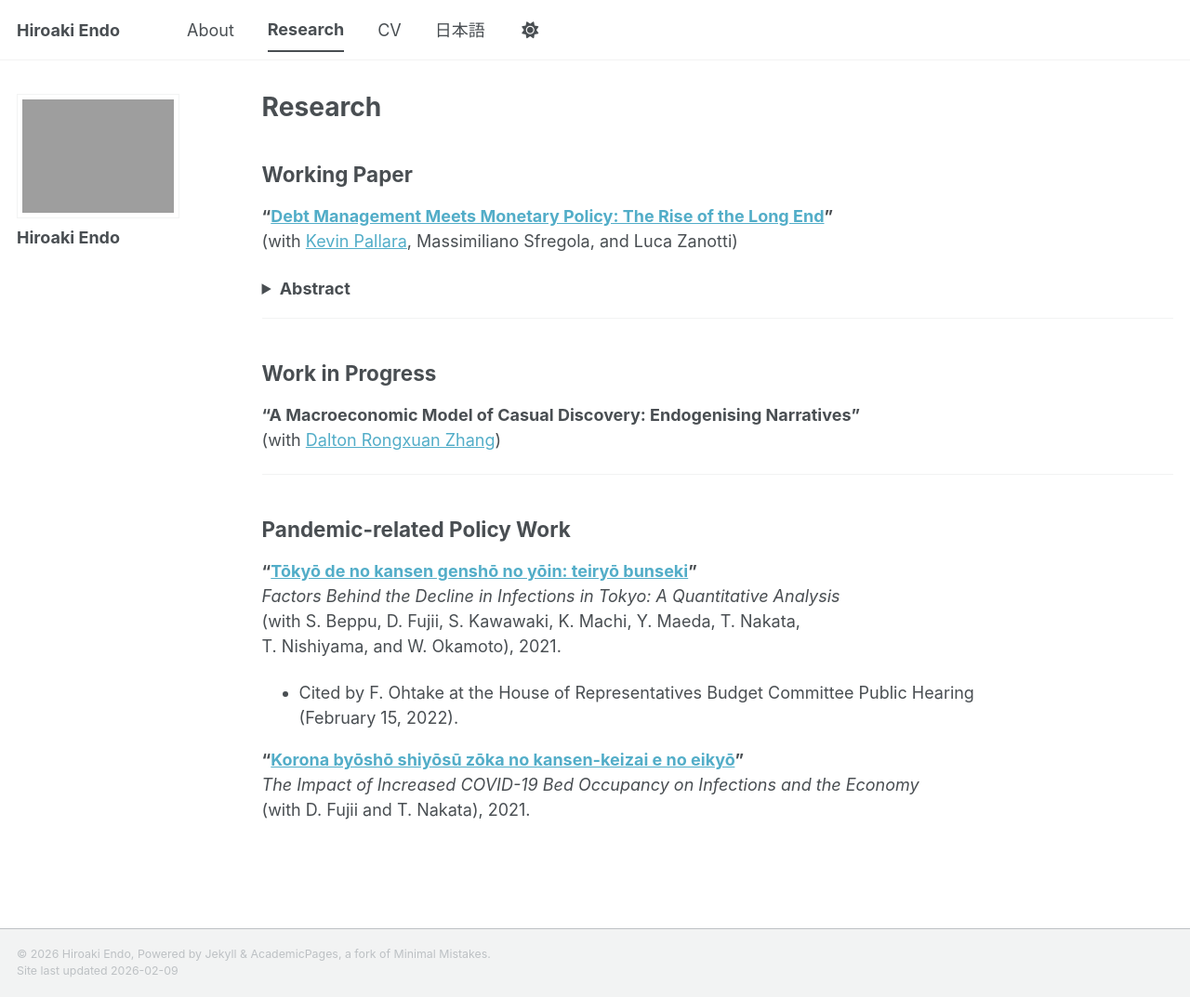
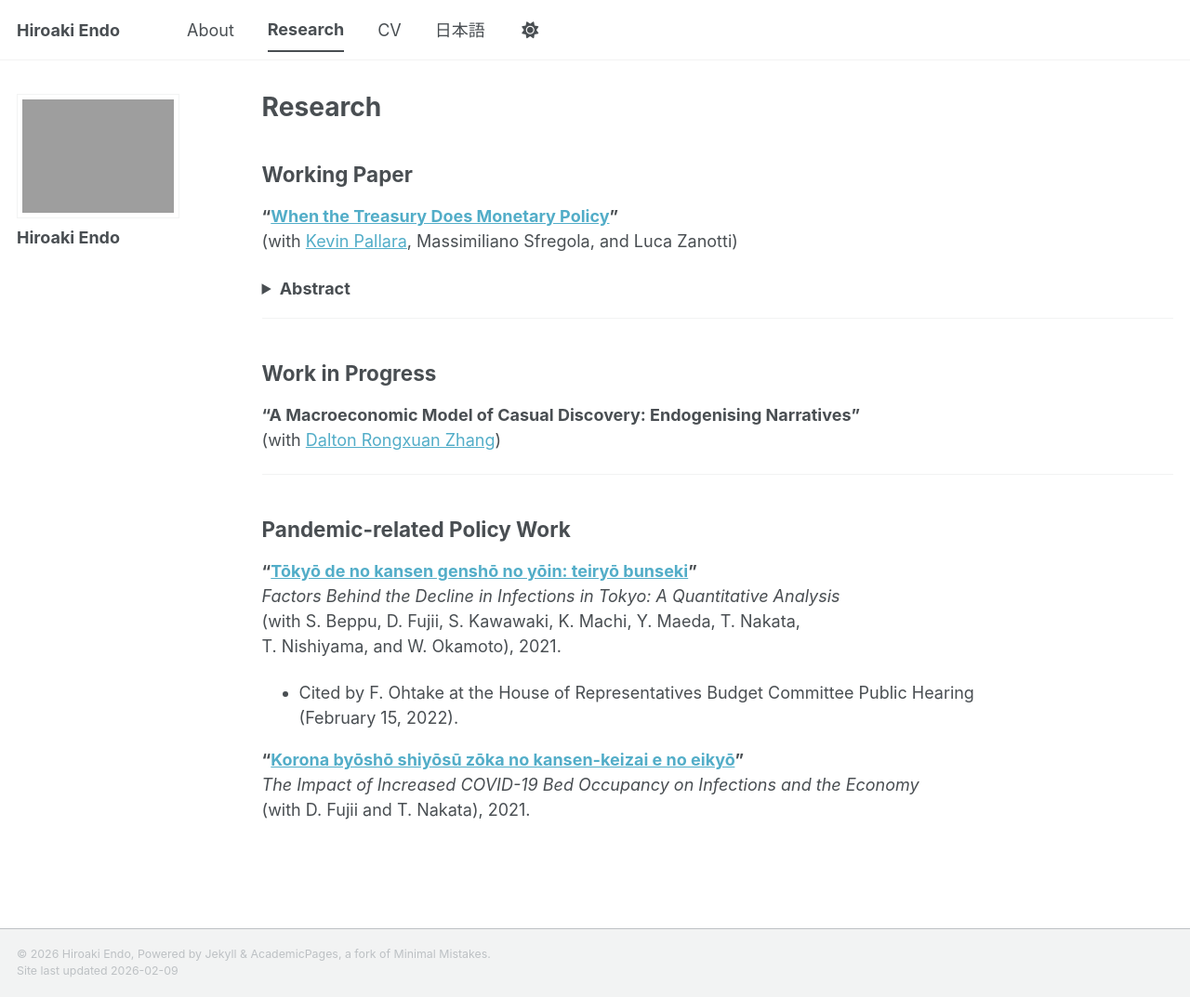
Before and after one commit to hiroendo1014/hiroendo1014.github.io, a Jekyll site: the page built from _pages/research.md, in a window 1280 px wide and 1073 px high. Shown: the whole window at 93% size. Built offline with Jekyll 4.4.1, drawn with Linux system fonts in a browser that asks for light colours; a script bundle is joined from its source files by our own code; library files that are not in the unit come from our copies.

Commit message:
Update research.md

```diff
--- a/_pages/research.md
+++ b/_pages/research.md
@@ -10,12 +10,12 @@
 {% include base_path %}
 
 ## Working Paper
-**“[Debt Management Meets Monetary Policy: The Rise of the Long End](../../files/research/tps/tps.pdf)”**
+**“[When the Treasury Does Monetary Policy](../../files/research/tps/tps.pdf)”**
 (with [Kevin Pallara](https://sites.google.com/view/kpallara/), Massimiliano Sfregola, and Luca Zanotti)
 <details>
   <summary><strong>Abstract</strong></summary>
   <p>
-    Do debt management decisions have macroeconomic effects comparable to monetary policy? Using high-frequency movements in interest rate futures around U.S. Treasury issuance announcements, we identify a Treasury policy shock —an unanticipated change in public debt supply across maturities. A shock that raises the five-year Treasury yield by 10 basis points transmits strongly to corporate borrowing rates, tightens credit conditions, and lowers industrial production by about 1.5 percent after one year. These effects closely mirror those of a conventional monetary policy tightening. In contrast to the increase in long-term Treasury yields, the shock has minimal effects on short-term interest rates. We show that this pattern reflects the Federal Reserve’s sterilization of short-term Treasury issuance, while issuance at longer maturities is only partially offset.
+Debt management decisions have macroeconomic effects comparable to monetary policy. Using high-frequency movements in interest rate futures around U.S. Treasury issuance announcements, we identify a Treasury policy shock—an unanticipated change in public debt supply across maturities. A shock that raises the five-year Treasury yield transmits strongly to corporate borrowing rates, tightens credit conditions, and lowers industrial production significantly. These effects closely mirror those of a conventional monetary policy tightening. The only distinction lies in the yield curve response: while long-term treasury yields increase significantly, the shock has minimal effects on short-term interest rates. We show that this pattern reflects the Federal Reserve’s sterilization of short-term Treasury issuance, while issuance at longer maturities is only partially offset.
   </p>
 </details>
 ---
```
